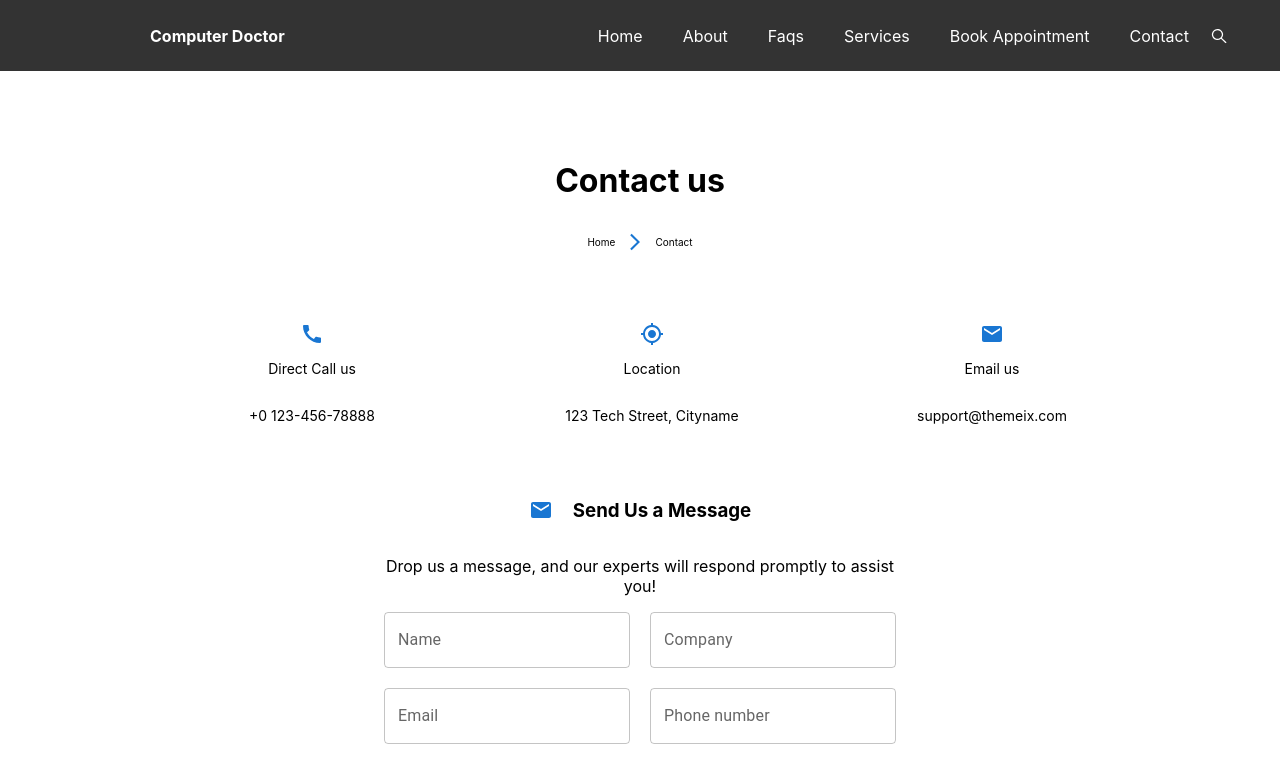
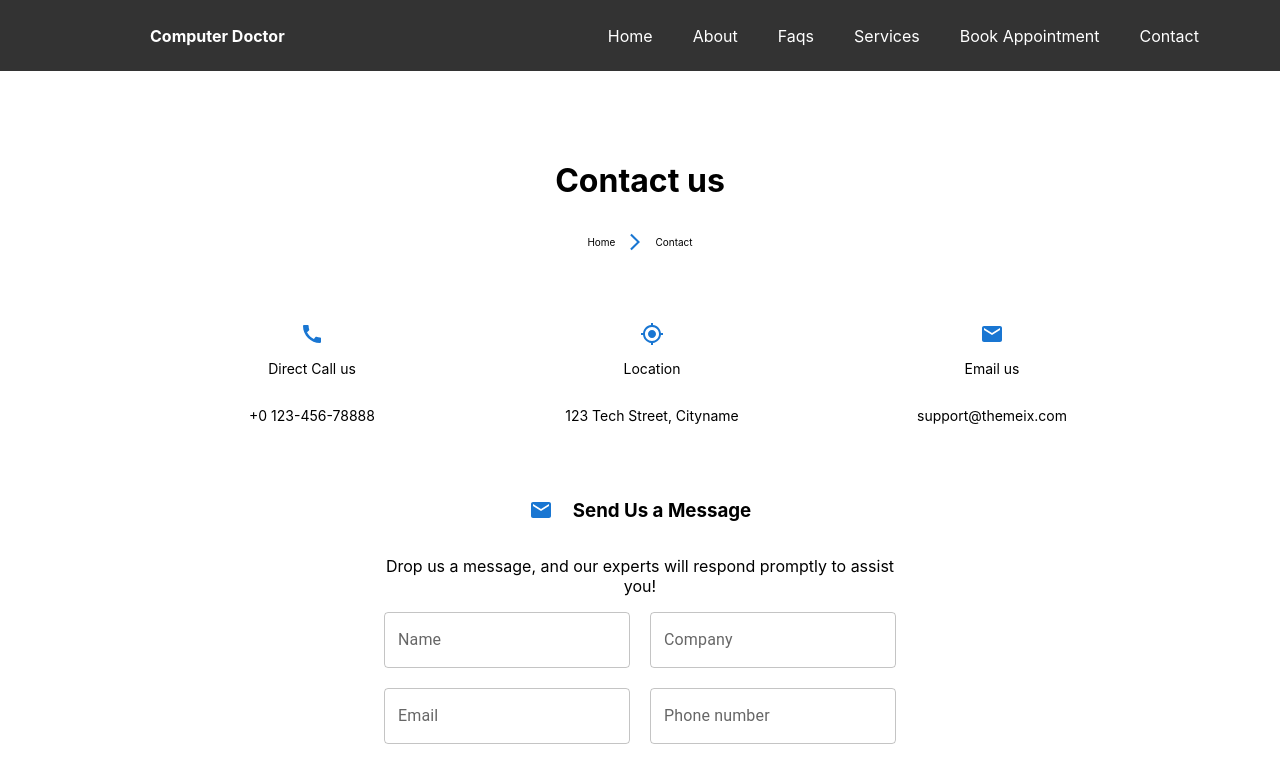
Before and after one commit to rdjirackor/Gadget-Servicing-Appointment-Booker, a React (Create React App) app in the folder gadget-servicing-appointment-booker/: page /contact in a window 1280 px wide. Shown: the top 762 px of the page. Built offline with nearby package versions, Linux system fonts and the light colour scheme.

Commit message:
Edited Navbar

```diff
--- a/gadget-servicing-appointment-booker/src/components/Navbar.jsx
+++ b/gadget-servicing-appointment-booker/src/components/Navbar.jsx
@@ -15,7 +15,6 @@ function Navbar(){
             <Link to="/services">Services</Link>
             <Link to="/appointment">Book Appointment</Link>
             <Link to="/contact">Contact</Link>
-            <img style={{width:'20px', height:'20px'}}  src={search} alt="" />
           </div>
         </div>
     )
```
